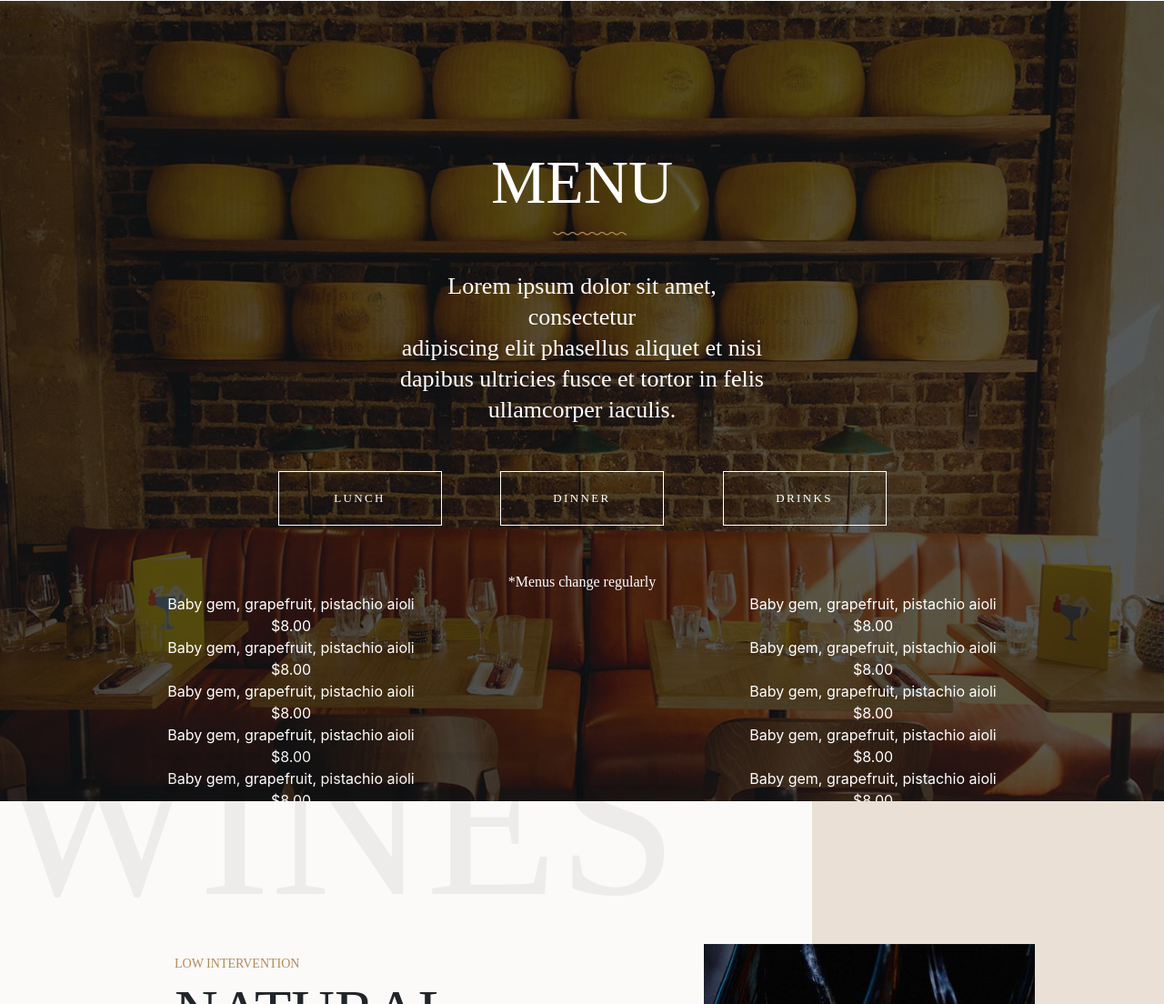
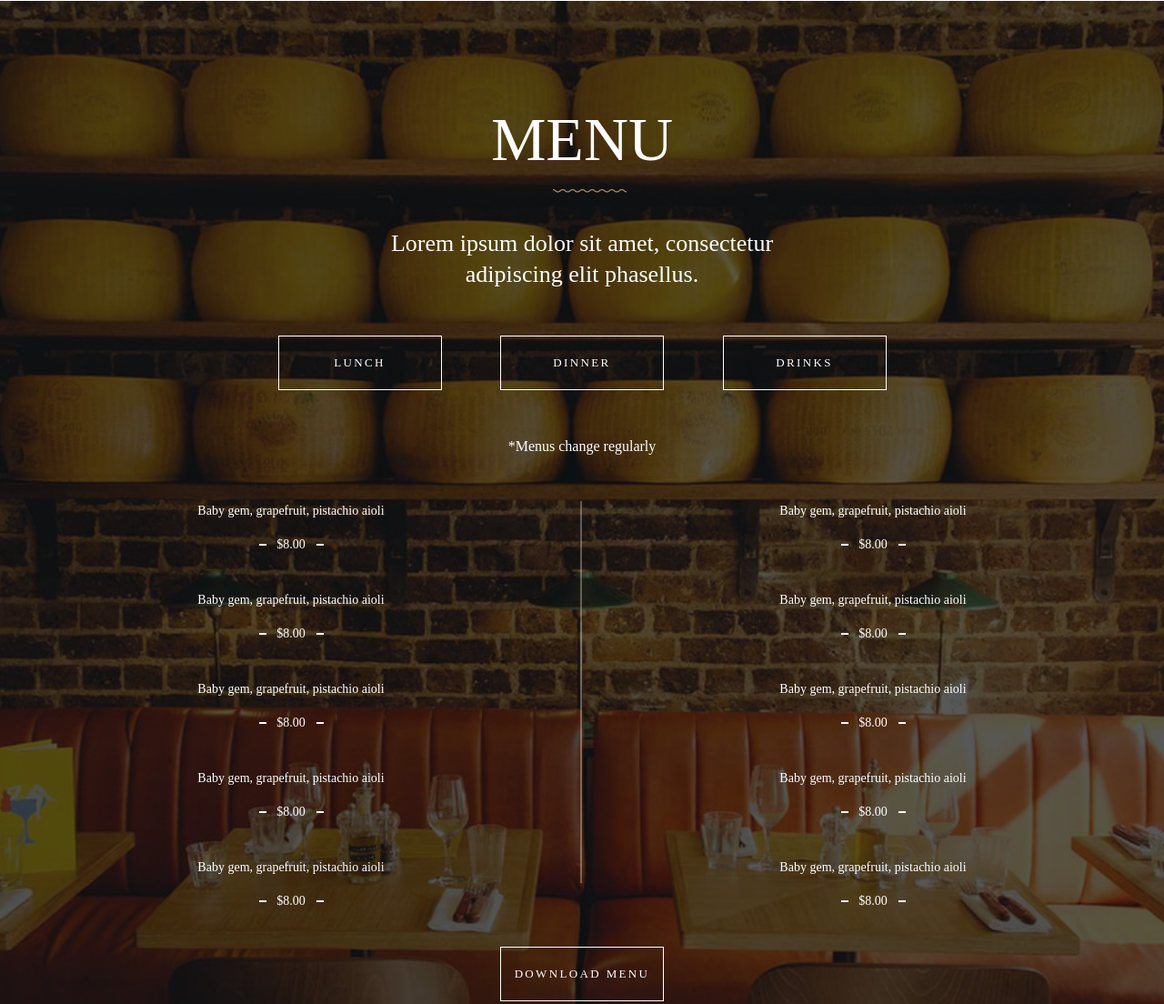
Before and after one commit to GreyM22/bergam, a plain HTML site: page index.html in a window 1280 px wide. Shown: the part 3156-4260 px from the top of the page at 91% size. Drawn offline with nearby package versions, Linux system fonts and the light colour scheme.

Commit message:
the menu section

```diff
--- a/css/style.css
+++ b/css/style.css
@@ -138,7 +138,6 @@ ul {
   flex-grow: 0;
 }
 
-
 .icons-top.button {
   padding-left: 2.39vw;
   padding-right: 2.39vw;
@@ -199,11 +198,9 @@ button:focus {
   height: 6.17vw;
 }
 
-div.icons-top{
+div.icons-top {
   border-left: none;
 }
-
-
 
 .align-items-center p {
   margin-top: 2.09vw;
@@ -477,8 +474,7 @@ button img {
   background-size: cover;
   background-position: center center;
   /* background-position: center top; */
-  min-height: 880px;
-  height: 100%;
+  height: 1180px;
   width: 100%;
   opacity: 0.3;
 }
@@ -486,12 +482,11 @@ button img {
 .mask-table {
   background-color: #121212;
   position: relative;
-  min-height: 880px;
-  height: 3em;
+  min-height: 1180px;
 }
 
 .menu {
-  padding-top: 11.79vw;
+  padding-top: 8.09vw;
   text-align: center;
   position: absolute;
   width: 100%;
@@ -527,6 +522,50 @@ footer ul {
   margin-top: 50px;
 }
 
+.price {
+  position: relative;
+}
+.price::before {
+  content: "";
+  height: 0.5px;
+  width: 8px;
+  background-color: white;
+  border: 0.5px solid #ffffff;
+  margin-left: -35.5px;
+  margin-top: 10.5px;
+  position: absolute;
+  left: 50%;
+}
+
+.price::after {
+  content: "";
+  height: 0.5px;
+  width: 8px;
+  background-color: white;
+  border: 0.5px solid #ffffff;
+  margin-right: -35.5px;
+  margin-top: 10.5px;
+  position: absolute;
+  right: 50%;
+}
+
+.dinner-content {
+  font-family: ".SF NS Display";
+  font-size: 14px;
+}
+
+.dinner-content .first-col::after {
+  content: "";
+  box-sizing: border-box;
+  height: 420px;
+  width: 0.5px;
+  border: 0.5px solid #ffffff;
+  opacity: 0.3;
+  position: absolute;
+  right:0;
+  top:0;
+}
+
 .social-network .insta-button:hover {
   background-color: white;
   color: #000000;
@@ -546,6 +585,7 @@ footer ul {
   height: 61.72vw;
   min-height: 700px;
   position: relative;
+  overflow: hidden;
 }
 
 .col-lg-6.img {
@@ -565,7 +605,8 @@ h4::after {
 .col-xl-6.order-2.order-lg-2 h4 {
   position: relative;
 }
-.review h4::after, .col-xl-6.order-2.order-lg-2 h4::after {
+.review h4::after,
+.col-xl-6.order-2.order-lg-2 h4::after {
   margin-left: -32.5;
   bottom: -34.5;
   left: 50%;
@@ -992,10 +1033,6 @@ h6.header {
     background-size: cover;
   }
 
-  /* .menu-button{
-    margin-top: 6px;
-  }
-*/
 }
 
 @media only screen and (max-width: 1199px) {
@@ -1023,7 +1060,7 @@ h6.header {
   }
 
   .menu {
-    padding-top: 9.79vw;
+    padding-top: 8.08vw;
   }
 
   .social-network {
@@ -1037,17 +1074,16 @@ h6.header {
     padding: 0;
   }
 
-  .second-body-section .placeholder{
+  .second-body-section .placeholder {
     display: none;
   }
-  .third-body-section .placeholder{
+  .third-body-section .placeholder {
     display: none;
   }
 
-  .col-xl-6.order-2.order-lg-2{
+  .col-xl-6.order-2.order-lg-2 {
     overflow: visible;
   }
-
 }
 
 @media only screen and (max-width: 999px) {
@@ -1196,10 +1232,9 @@ h6.header {
   .mask .row {
     min-height: 28.33%;
   }
-  div.phone-nr{
+  div.phone-nr {
     border-right: none;
   }
-
 }
 
 @media only screen and (max-width: 780px) {
@@ -1218,10 +1253,6 @@ h6.header {
 
   .second-body-section .placeholder {
     display: none;
-  }
-  .menu ul li {
-    display: block;
-    margin: 15px 0;
   }
 
   .third-body-section .col-lg-6.img,
@@ -1258,6 +1289,31 @@ h6.header {
   .title {
     line-height: 4;
   }
+}
+
+@media only screen and (max-width: 767px) {
+  .menu ul li {
+    display: block;
+    margin: 15px 0;
+  }
+
+  .menu button{
+    width: 300px;
+    height: 50px;
+  }
+
+  .menu .first-col::after{
+    display: none;
+  }
+
+  .mask-table{
+    height: 1390px;
+  }
+
+  .img-mask{
+    height: 1390px;
+  }
+
 }
 
 @media only screen and (max-width: 660px) {
@@ -1298,10 +1354,10 @@ h6.header {
     line-height: 52px;
   }
 
-  .food-middle{
+  .food-middle {
     width: 50.13vw;
     height: 61.86vw;
-    top:15vw;
+    top: 15vw;
   }
 }
 
@@ -1346,30 +1402,30 @@ h6.header {
     width: 90.93vw;
   }
 
-  .second-body-section .food-right::after{
+  .second-body-section .food-right::after {
     width: 24.53vw;
     height: 90.66vw;
-    top:-80;
+    top: -80;
   }
 
-  .first-body-section{
+  .first-body-section {
     padding-top: 53px;
     height: 371px;
   }
 
-  .second-body-section .col-xl-6.order-1.order-xl-2{
+  .second-body-section .col-xl-6.order-1.order-xl-2 {
     height: 328px;
   }
   /**/
-  .col.col-xl-6.order-1.order-lg-1{
+  .col.col-xl-6.order-1.order-lg-1 {
     padding-top: 115px;
     padding-left: 2px;
     height: 643px;
   }
 
-  .food-left::before{
+  .food-left::before {
     width: 74.13vw;
-    top:53px;
+    top: 53px;
   }
 }
 
--- a/index.html
+++ b/index.html
@@ -303,10 +303,7 @@
             <div>
                 <h5 id="menu-header">MENU</h5>
                 <h6>
-                    Lorem ipsum dolor sit amet, <br class> consectetur <br> adipiscing elit phasellus aliquet et nisi
-                    <br>
-                    dapibus ultricies fusce et tortor in felis <br>
-                    ullamcorper iaculis.
+                    Lorem ipsum dolor sit amet, consectetur <br> adipiscing elit phasellus.
                 </h6>
                 <ul>
                     <li> <button>LUNCH</button></li>
@@ -316,54 +313,55 @@
                 <div class="notification">
                     *Menus change regularly
                 </div>
-                <div class="container-fluid">
+                <div class="container-fluid dinner-content mt-5">
                     <div class="row">
-                        <div class="col-lg-6">
-                            <div class="row">
-                                <div class="col-12">Baby gem, grapefruit, pistachio aioli </div>
-                                <div class="col-12">$8.00</div>
+                        <div class="col-md-6 first-col">
+                            <div class="row pb-4">
+                                <div class="col-12 pb-3">Baby gem, grapefruit, pistachio aioli </div>
+                                <div class="col-12 pb-3 price">$8.00</div>
                             </div>
-                            <div class="row">
-                                <div class="col-12">Baby gem, grapefruit, pistachio aioli </div>
-                                <div class="col-12">$8.00</div>
+                            <div class="row pb-4">
+                                <div class="col-12 pb-3">Baby gem, grapefruit, pistachio aioli </div>
+                                <div class="col-12 pb-3 price">$8.00</div>
                             </div>
-                            <div class="row">
-                                <div class="col-12">Baby gem, grapefruit, pistachio aioli </div>
-                                <div class="col-12">$8.00</div>
+                            <div class="row pb-4">
+                                <div class="col-12 pb-3">Baby gem, grapefruit, pistachio aioli </div>
+                                <div class="col-12 pb-3 price">$8.00</div>
                             </div>
-                            <div class="row">
-                                <div class="col-12">Baby gem, grapefruit, pistachio aioli </div>
-                                <div class="col-12">$8.00</div>
+                            <div class="row pb-4">
+                                <div class="col-12 pb-3">Baby gem, grapefruit, pistachio aioli </div>
+                                <div class="col-12 pb-3 price">$8.00</div>
                             </div>
-                            <div class="row">
-                                <div class="col-12">Baby gem, grapefruit, pistachio aioli </div>
-                                <div class="col-12">$8.00</div>
+                            <div class="row pb-4">
+                                <div class="col-12 pb-3">Baby gem, grapefruit, pistachio aioli </div>
+                                <div class="col-12 pb-3 price">$8.00</div>
                             </div>
                         </div>
-                        <div class="col-lg-6">
-                            <div class="row">
-                                <div class="col-12">Baby gem, grapefruit, pistachio aioli </div>
-                                <div class="col-12">$8.00</div>
+                        <div class="col-md-6">
+                            <div class="row pb-4">
+                                <div class="col-12 pb-3">Baby gem, grapefruit, pistachio aioli </div>
+                                <div class="col-12 pb-3 price">$8.00</div>
                             </div>
-                            <div class="row">
-                                <div class="col-12">Baby gem, grapefruit, pistachio aioli </div>
-                                <div class="col-12">$8.00</div>
+                            <div class="row pb-4">
+                                <div class="col-12 pb-3">Baby gem, grapefruit, pistachio aioli </div>
+                                <div class="col-12 pb-3 price">$8.00</div>
                             </div>
-                            <div class="row">
-                                <div class="col-12">Baby gem, grapefruit, pistachio aioli </div>
-                                <div class="col-12">$8.00</div>
+                            <div class="row pb-4">
+                                <div class="col-12 pb-3">Baby gem, grapefruit, pistachio aioli </div>
+                                <div class="col-12 pb-3 price">$8.00</div>
                             </div>
-                            <div class="row">
-                                <div class="col-12">Baby gem, grapefruit, pistachio aioli </div>
-                                <div class="col-12">$8.00</div>
+                            <div class="row pb-4">
+                                <div class="col-12 pb-3">Baby gem, grapefruit, pistachio aioli </div>
+                                <div class="col-12 pb-3 price">$8.00</div>
                             </div>
-                            <div class="row">
-                                <div class="col-12">Baby gem, grapefruit, pistachio aioli </div>
-                                <div class="col-12">$8.00</div>
+                            <div class="row pb-4">
+                                <div class="col-12 pb-3">Baby gem, grapefruit, pistachio aioli </div>
+                                <div class="col-12 pb-3 price">$8.00</div>
                             </div>
                         </div>
                     </div>
                 </div>
+                <button>DOWNLOAD MENU</button>
             </div>
         </div>
     </section>
@@ -384,14 +382,18 @@
                     </h2>
                     <div class="content">
                         <p>
-                            Lorem ipsum dolor sit amet, consectetur adipiscing <br class="small-screen-hide"> elit. Fusce sapien elit, facilisis
+                            Lorem ipsum dolor sit amet, consectetur adipiscing <br class="small-screen-hide"> elit.
+                            Fusce sapien elit, facilisis
                             quis
-                            augue in, feugiat <br class="small-screen-hide"> tincidunt odio. Cras in urna convallis, volutpat mi in, <br class="small-screen-hide"> aliquam
+                            augue in, feugiat <br class="small-screen-hide"> tincidunt odio. Cras in urna convallis,
+                            volutpat mi in, <br class="small-screen-hide"> aliquam
                             magna.
                             <br> <br>
-                            Suspendisse vitae urna a lectus cursus suscipit non <br class="small-screen-hide"> non lacus. Donec pellentesque metus
+                            Suspendisse vitae urna a lectus cursus suscipit non <br class="small-screen-hide"> non
+                            lacus. Donec pellentesque metus
                             nec
-                            nulla <br class="small-screen-hide"> blandit condimentum. Lorem ipsum dolor sit amet, <br class="small-screen-hide"> consectetur adipiscing
+                            nulla <br class="small-screen-hide"> blandit condimentum. Lorem ipsum dolor sit amet, <br
+                                class="small-screen-hide"> consectetur adipiscing
                             elit.
 
                         </p>
```
Also changed, not shown: 1 other file.
